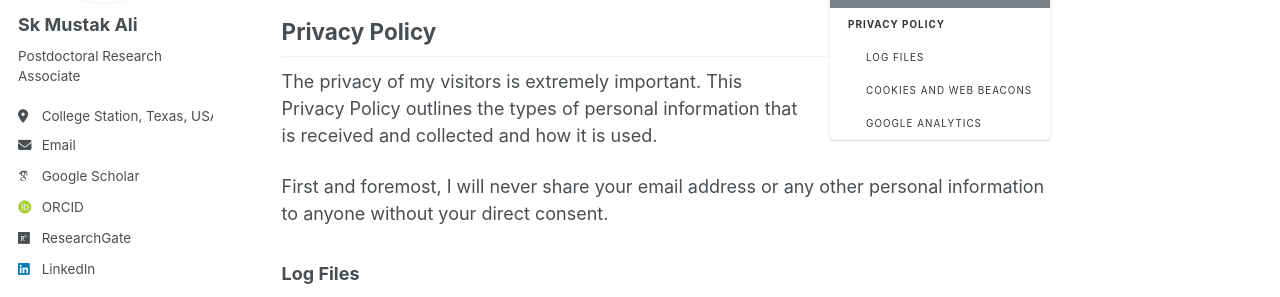
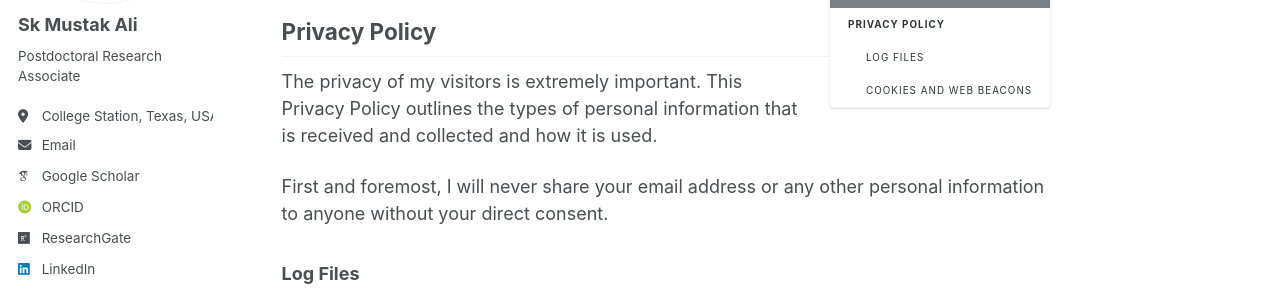
Before and after one commit to skmustakali/skmustakali.github.io, a Jekyll site: the page built from _pages/terms.md, in a window 1280 px wide and 900 px high. Shown: the part 270-567 px from the top of the window. Built offline with Jekyll 4.4.1, drawn with Linux system fonts in a browser that asks for light colours; some web fonts are replaced; a script that is not in the unit is left out.

Commit message:
Update _config.yml

```diff
--- a/_config.yml
+++ b/_config.yml
@@ -152,7 +152,7 @@ kramdown:
   auto_ids: true
   footnote_nr: 1
   entity_output: as_char
-  toc_levels: 1..6
+  toc_levels: 2..3
   smart_quotes: lsquo,rsquo,ldquo,rdquo
   enable_coderay: false
 
```
